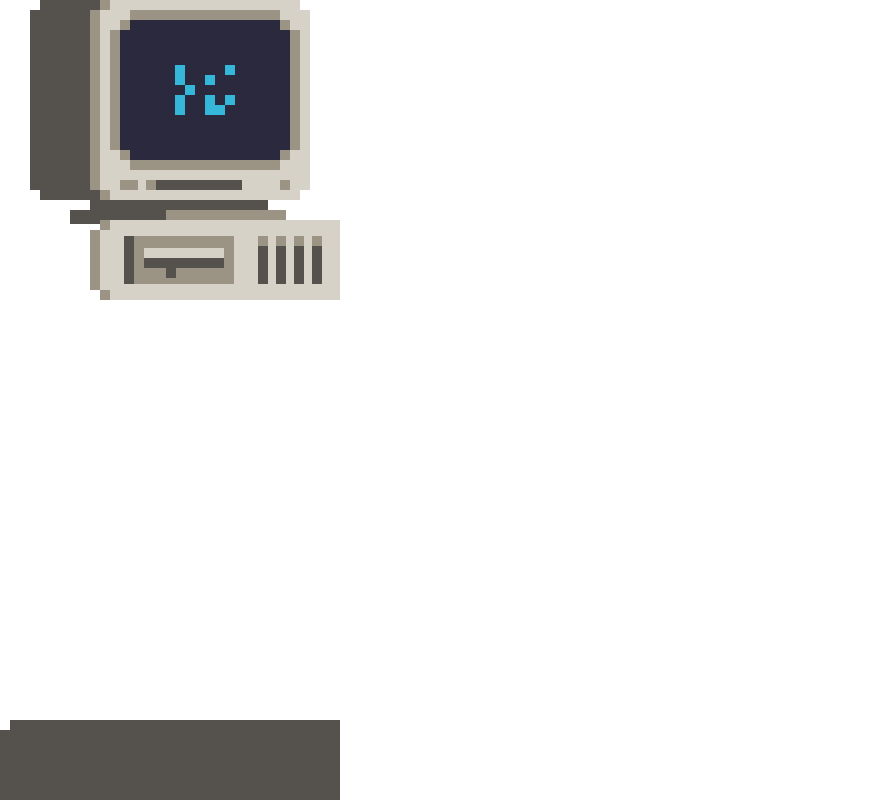
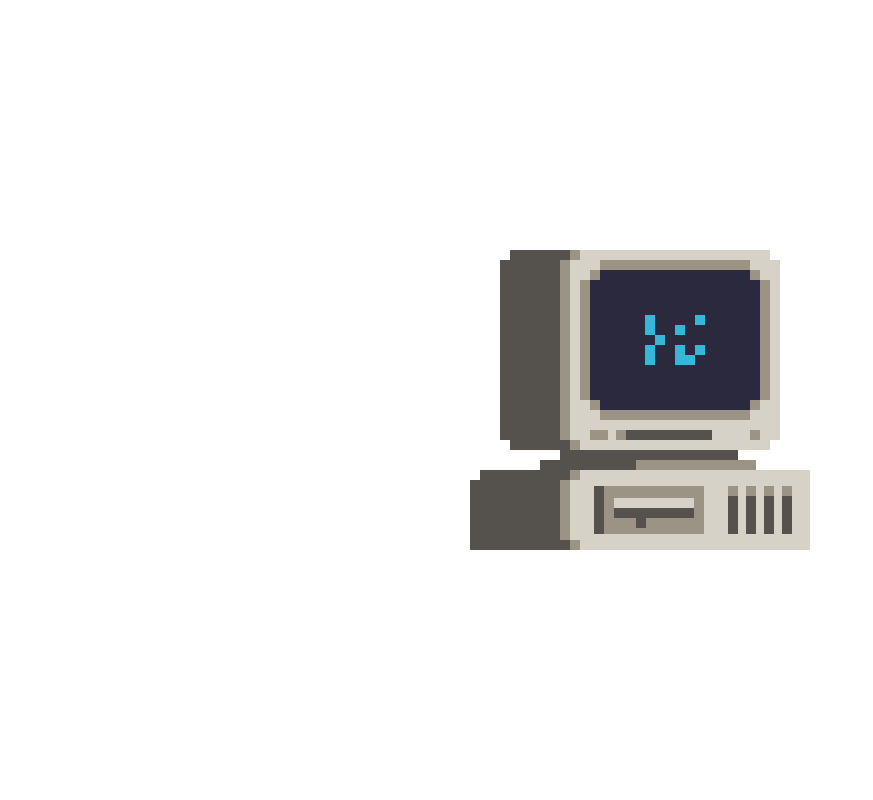
Before and after one commit to fatimajaz/cute-computer-widget, a plain HTML site: page index.html in a window 1280 px wide. Shown: the whole page, without its empty margins (0-873 px from the left). Drawn offline with Linux system fonts and the light colour scheme.

Commit message:
Update index.html

```diff
--- a/index.html
+++ b/index.html
@@ -16,12 +16,14 @@
 
 body {
     background-color: white;
+  width:100%;
+  height: 100%;
 }
 
   #computer {
     position: absolute;
-    width: 100%;
-    height: 100%;
+    width: 340px;
+    height: 300px;
     top: 50%;
     left: 50%;
     transform: translate(-50%, -50%);
```
